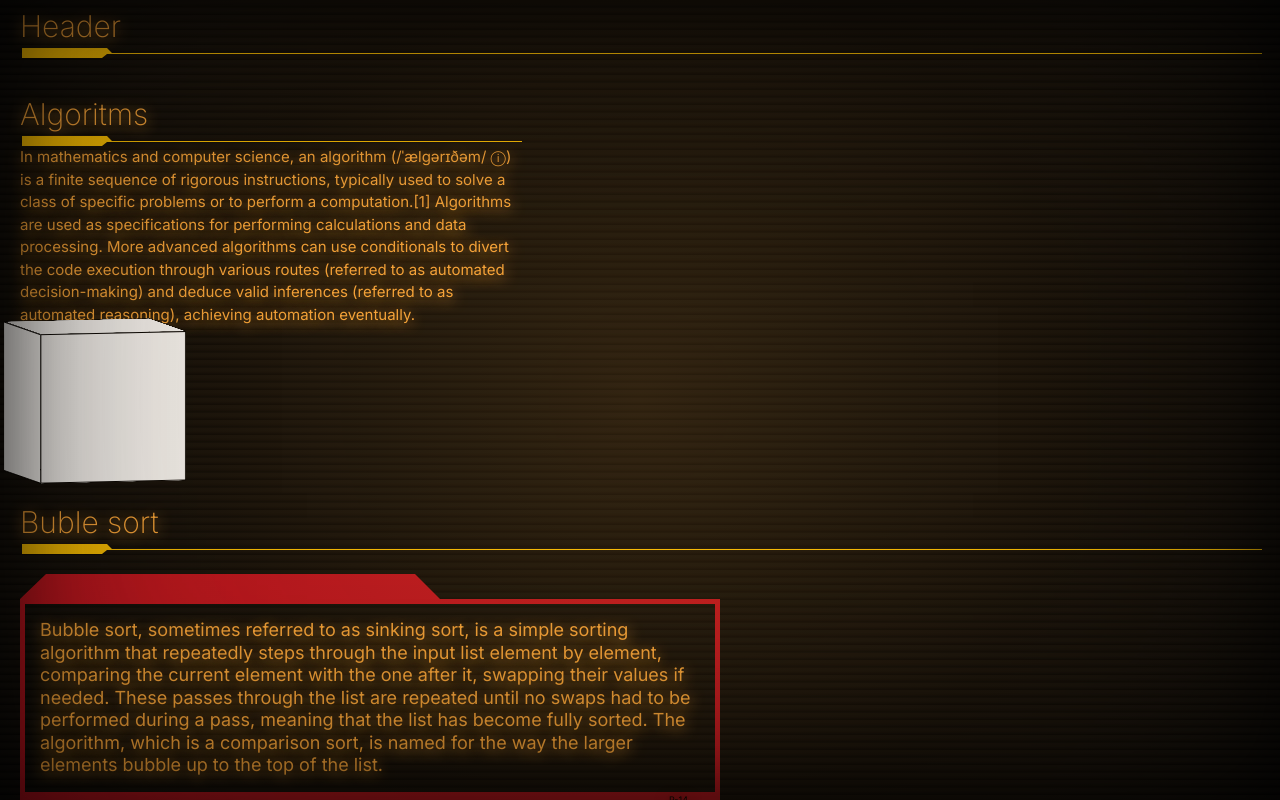
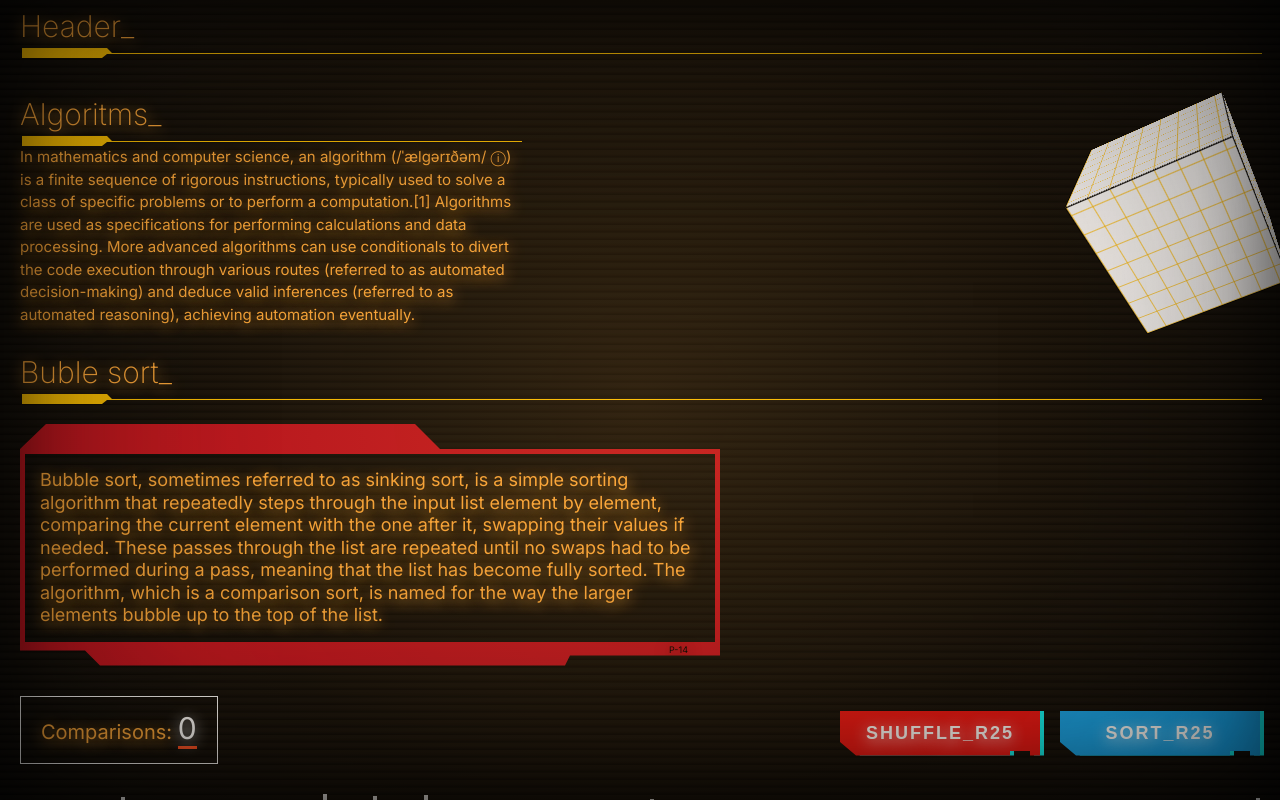
Before and after one commit to Andriikryl/algorithms, a Next.js app: page / in a window 1280 px wide. Shown: the top 800 px of the page. Built offline with nearby package versions, Linux system fonts and the light colour scheme.

Commit message:
add cube to the hero component

```diff
--- a/src/components/hero/style.module.css
+++ b/src/components/hero/style.module.css
@@ -1,7 +1,35 @@
 .hero{
     margin-block: 30px;
+}
+
+.flex__group{
+    display: flex;
+    align-items: center;
+    justify-content: space-between;
 }
 
 .hero__info{
     max-width: 500px;
 }
+
+.bg__colorSied{
+    border: 2px solid #d62828;
+    background-color: transparent;
+    background-image:  linear-gradient(hsl(44, 100%, 52%, .7) 1px, transparent 1px), linear-gradient(to right, hsl(44, 100%, 52%, .7) 1px, hsl(240, 53%, 93%, .1) 1px);
+    background-size: 20px 20px;
+}
+
+.cuboid__animation{
+    perspective: 2000px;
+    display: grid;
+    place-items: center;
+     animation: spin2 30s infinite linear;
+}
+@keyframes spin2 {
+    0% {
+      transform: perspective(600px) rotateX(0deg) rotateY(270deg) rotateZ(0deg);
+    }
+    100% {
+      transform: perspective(600px) rotateX(360deg) rotateY(630deg) rotateZ(0deg);
+    }
+  }
```
